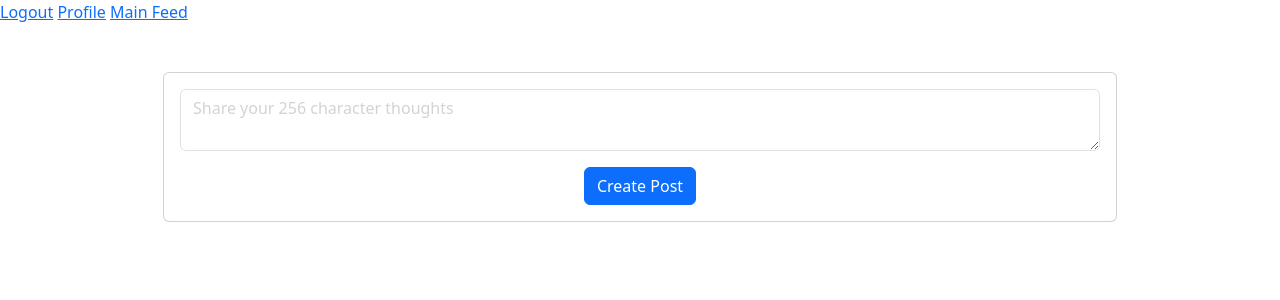
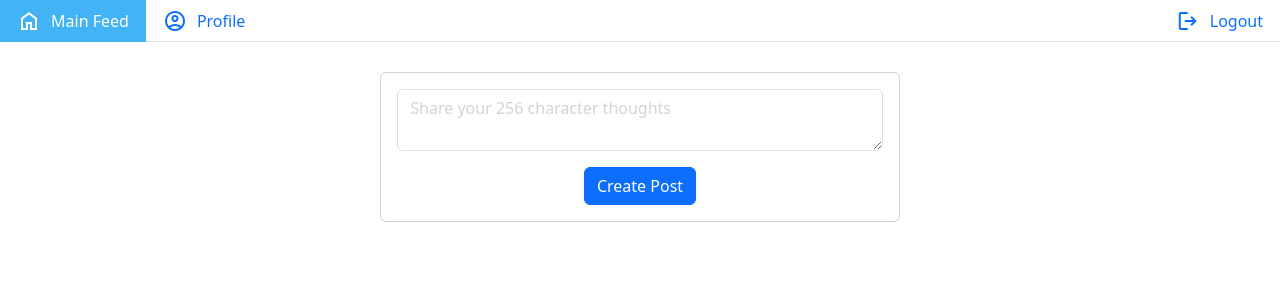
Before and after one commit to hungtran27411/Ruckus, a Django app: page / in a window 1280 px wide. Shown: the top 300 px of the page. Run offline with Django 4.2, Linux system fonts and the light colour scheme; the visitor is signed in with stand-in values (Sample User, id 1); data that the repository does not hold is empty.

Commit message:
nav bar complete

```diff
--- a/main_app/static/css/style.css
+++ b/main_app/static/css/style.css
@@ -28,3 +28,53 @@ a.custom-link2 {
   text-decoration: none;
   color: white;
 }
+
+.nav-tabs .nav-link {
+  border-radius: 0;
+}
+
+.nav-tabs .nav-link.active {
+  background-color: #0F63FD;
+  color: white;
+  border-color: #0F63FD;
+}
+
+.nav-tabs .nav-link:hover {
+  background-color: #42b3f5;
+  color: white;
+  border-color: #42b3f5;
+}
+
+#nav-logout-tab:hover {
+  background-color: #f5da42;
+  color: black;
+  border-color: #f5da42;
+}
+
+.nav-link {
+  display: flex;
+  align-items: center;
+  justify-content: center;
+  gap: 10px;
+}
+
+@media (max-width: 768px) {
+  .nav-link {
+      gap: 5px;  /* Smaller gap on smaller screens */
+  }
+  .tab-text {
+    display: none;
+  }
+}
+
+header {
+  margin-bottom: 30px;
+}
+
+.material-symbols-outlined {
+  font-variation-settings:
+  'FILL' 0,
+  'wght' 400,
+  'GRAD' 0,
+  'opsz' 24
+}
--- a/main_app/templates/base.html
+++ b/main_app/templates/base.html
@@ -7,33 +7,69 @@
     <meta http-equiv="X-UA-Compatible" content="ie=edge">
     <title>Ruckus</title>
     <link href="https://cdn.jsdelivr.net/npm/bootstrap@5.3.3/dist/css/bootstrap.min.css" rel="stylesheet" integrity="sha384-QWTKZyjpPEjISv5WaRU9OFeRpok6YctnYmDr5pNlyT2bRjXh0JMhjY6hW+ALEwIH" crossorigin="anonymous">
+    <link rel="stylesheet" href="https://fonts.googleapis.com/css2?family=Material+Symbols+Outlined:opsz,wght,FILL,GRAD@20..48,100..700,0..1,-50..200" />
     <link rel="stylesheet" href="{% static 'css/style.css' %}">
 
 
 </head>
 <body>
     <header>
-        <nav>
-
-
-
-            {% if user.is_authenticated %}
+            <!-- {% if user.is_authenticated %}
             <a href="{% url 'logout' %}">Logout</a>
             <a href="{% url 'profile_detail' profile_id=user.profile.id %}">Profile</a>
             <a href="{% url 'home' %}">Main Feed</a>
             {% else %}
             <a href="{% url 'login' %}">Login</a>
             <a href="{% url 'signup' %}">Signup</a>
-            {% endif %}
+            {% endif %} -->
 
+            <div class="nav nav-tabs" id="nav-tab" role="tablist">
+                {% if user.is_authenticated %}
+                <a class="nav-link" id="nav-home-tab" href="{% url 'home' %}" role="tab" aria-controls="nav-home" aria-selected="false"><span class="material-symbols-outlined">
+                    home
+                    </span><span class="tab-text">Main Feed</span></a>
+                <a class="nav-link" id="nav-profile-tab" href="{% url 'profile_detail' profile_id=user.profile.id %}" role="tab" aria-controls="nav-profile" aria-selected="false"><span class="material-symbols-outlined">
+                    account_circle
+                    </span><span class="tab-text">Profile</span></a>
+                <div class="ms-auto"></div>
+                    <a class="nav-link" id="nav-logout-tab" href="{% url 'logout' %}" role="tab" aria-controls="nav-logout" aria-selected="false"><span class="material-symbols-outlined">
+                        logout
+                        </span><span class="tab-text">Logout</span></a>
+                </div>
+                {% else %}
+                <a class="nav-link" id="nav-login-tab" href="{% url 'login' %}" role="tab" aria-controls="nav-login" aria-selected="false"><span class="material-symbols-outlined">
+                    login
+                    </span><span class="tab-text">Login</span></a>
+                <a class="nav-link" id="nav-signup-tab" href="{% url 'signup' %}" role="tab" aria-controls="nav-signup" aria-selected="false"><span class="material-symbols-outlined">
+                    person_add
+                    </span><span class="tab-text">Sign Up</span></a>
+                {% endif %}
+            </div>
+    </header>
 
-
-
-        </nav>
-    </header>
     {% block content %}
     {% endblock %}
 
     <script src="https://cdn.jsdelivr.net/npm/bootstrap@5.3.3/dist/js/bootstrap.bundle.min.js" integrity="sha384-YvpcrYf0tY3lHB60NNkmXc5s9fDVZLESaAA55NDzOxhy9GkcIdslK1eN7N6jIeHz" crossorigin="anonymous"></script>
+    <script>
+        document.addEventListener("DOMContentLoaded", function() {
+            const tabs = document.querySelectorAll('.nav-link');
+            const currentUrl = window.location.pathname;
+
+            tabs.forEach(tab => {
+                // Normalize the URL and href by removing trailing slashes for accurate matching
+                const normalizedTabHref = tab.href.replace(window.location.origin, '').replace(/\/$/, '');
+                const normalizedCurrentUrl = currentUrl.replace(/\/$/, '');
+
+                if (normalizedTabHref === normalizedCurrentUrl) {
+                    // Remove active class from all tabs first
+                    tabs.forEach(t => t.classList.remove('active'));
+                    // Add active class to current tab
+                    tab.classList.add('active');
+                    tab.setAttribute('aria-selected', 'true');
+                }
+            });
+        });
+        </script>
 </body>
 </html>
--- a/main_app/templates/home.html
+++ b/main_app/templates/home.html
@@ -1,10 +1,8 @@
 {% extends 'base.html' %} {% block content %}
 
 {% if user.is_authenticated %}
-<br />
-<br />
 <div class="row justify-content-center">
-  <div class="col-md-9 mb-6">
+  <div class="col-md-5 mb-4">
     <div class="card">
       <div class="card-body">
         <div class="text-center"></div>
@@ -28,8 +26,6 @@
     </div>
   </div>
 </div>
-<br />
-<br />
 
 {% for post in posts %}
 
@@ -49,12 +45,16 @@
         <div class="card-footer d-flex justify-content-between">
             <div class="text-start">
                 <button class="btn btn-danger">
-                <a class="custom-link2" href="{% url 'delete_post' pk=post.pk %}?delete_action=true">Delete Post</a>
+                <a class="custom-link2" href="{% url 'delete_post' pk=post.pk %}?delete_action=true"><span class="material-symbols-outlined">
+                    delete
+                    </span></a>
             </button>
             </div>
         <div class="text-end">
-            <button class="btn btn-success">
-            <a class="custom-link2" href="{% url 'update_post' pk=post.pk %}?edit_action=true">Edit Post</a>
+            <button class="btn btn-info">
+            <a class="custom-link2" href="{% url 'update_post' pk=post.pk %}?edit_action=true"><span class="material-symbols-outlined">
+                edit
+                </span></a>
         </button>
         </div>
     </div>
```
Also changed, not shown: main_app/templates/edit.html (+6 -4 lines).
